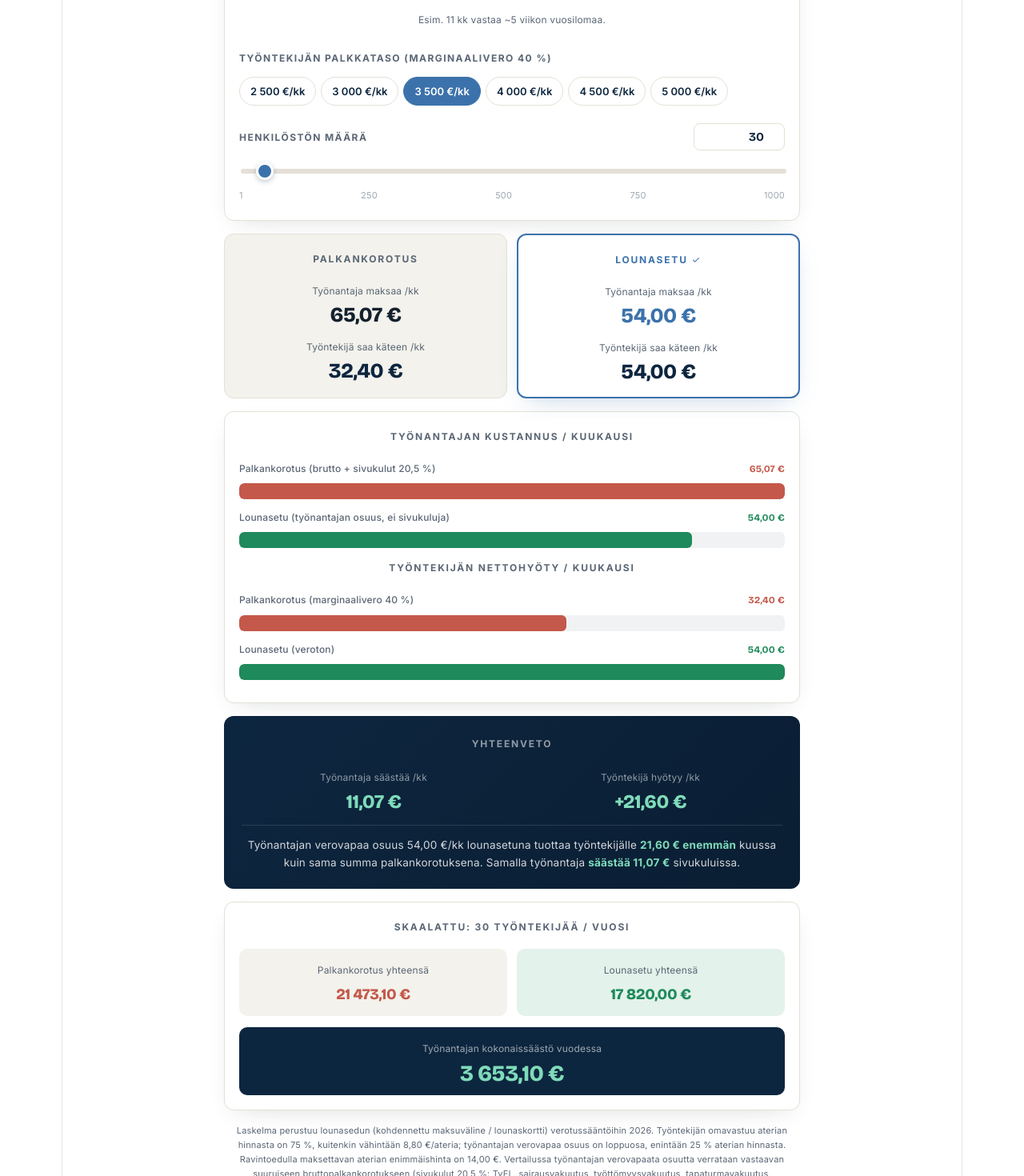
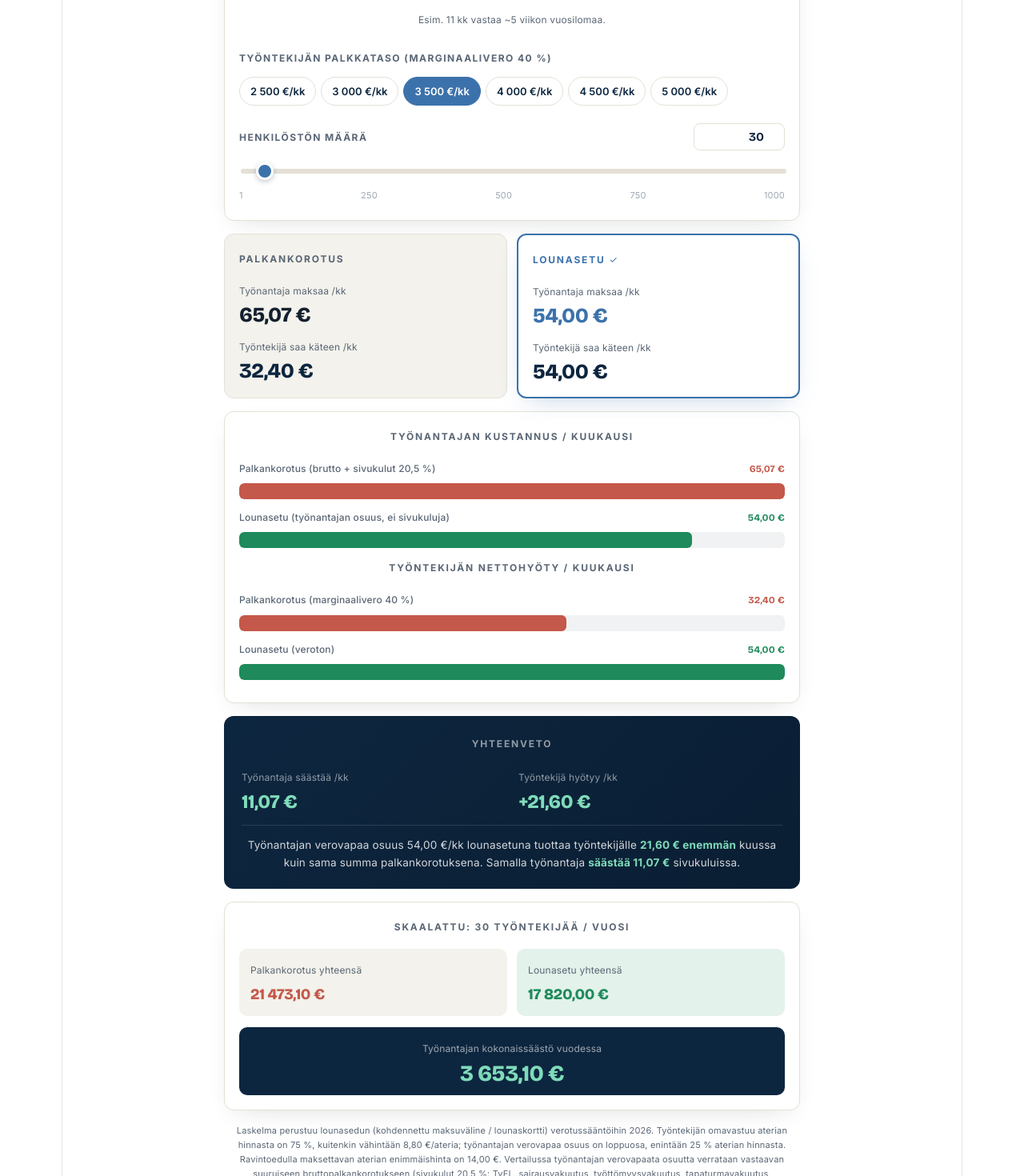
Before and after one commit to tuomaspesonen2-svg/verologia-lounasetu, a React (Vite) app: page / in a window 1280 px wide. Shown: the part 614-2084 px from the top of the page at 80% size. Built offline with nearby package versions, Linux system fonts and the light colour scheme.

Commit message:
Korjaa mobiilin pinoaminen: ResizeObserver viewport-media-queryn tilalle

```diff
--- a/src/LounasetuLaskelma.jsx
+++ b/src/LounasetuLaskelma.jsx
@@ -1,16 +1,16 @@
-import { useState, useMemo } from "react";
+import { useState, useMemo, useRef, useEffect } from "react";
 
 /* Verologia-laskuri – sivuston design-järjestelmä
 Fontit: Bricolage Grotesque (otsikot/numerot) + Inter (leipä)
 Värit vastaavat verologia.fi:n :root-muuttujia. */
 const NAVY = "#0D263F";
 const NAVY_2 = "#0A1E33";
-const ACCENT = "#3C72AB";       // sivuston sininen aksentti
-const ACCENT_SOFT = "#DCE6F1";  // soft blue
-const GREEN = "#1F8A5B";        // säästö / positiivinen
-const GREEN_SOFT = "#7FDBBA";   // säästö tummalla taustalla
-const GREEN_PANEL = "#E3F2EA";  // vaalea vihreä paneeli
-const RED = "#C4584A";          // lisäkustannus / epäedullinen
+const ACCENT = "#3C72AB"; // sivuston sininen aksentti
+const ACCENT_SOFT = "#DCE6F1"; // soft blue
+const GREEN = "#1F8A5B"; // säästö / positiivinen
+const GREEN_SOFT = "#7FDBBA"; // säästö tummalla taustalla
+const GREEN_PANEL = "#E3F2EA"; // vaalea vihreä paneeli
+const RED = "#C4584A"; // lisäkustannus / epäedullinen
 const SAND = "#F3F2EC";
 const INK = "#14202E";
 const MUTED = "#5A6675";
@@ -112,9 +112,10 @@ const sliderCSS = `
 box-shadow:0 2px 6px rgba(13,38,63,.25); }
 .vl-range::-moz-range-thumb{ width:22px; height:22px; border-radius:50%; background:${ACCENT};
 cursor:pointer; border:3px solid #fff; box-shadow:0 2px 6px rgba(13,38,63,.25); }
-
-@media(max-width:600px){ div[style*="minmax(0"]{grid-template-columns:1fr !important} div[style*="minmax(0"]>div{text-align:center !important} }
 `;
+// Responsiivisuus hoidetaan ResizeObserverilla (mittaa widgetin OMAN leveyden),
+// ei viewport-media-queryllä. Näin layout ei riko ison resoluution puhelimilla,
+// joissa näytön skaalaus voi nostaa CSS-leveyden yli 600px:n (esim. Samsung).
 
 export default function LounasetuLaskelma() {
 const [lunches, setLunches] = useState(18);
@@ -122,6 +123,21 @@ const [salaryIdx, setSalaryIdx] = useState(2);
 const [employees, setEmployees] = useState(30);
 const [activeMonths, setActiveMonths] = useState(ACTIVE_MONTHS_DEFAULT);
 const [mealPrice, setMealPrice] = useState(MEAL_PRICE_DEFAULT);
+
+// Responsiivinen pinoaminen widgetin OMAN leveyden mukaan (ei viewportin).
+const rootRef = useRef(null);
+const [narrow, setNarrow] = useState(false);
+useEffect(() => {
+const el = rootRef.current;
+if (!el || typeof ResizeObserver === "undefined") return;
+const ro = new ResizeObserver((entries) => {
+setNarrow(entries[0].contentRect.width < 560);
+});
+ro.observe(el);
+return () => ro.disconnect();
+}, []);
+const cols2 = narrow ? "1fr" : "minmax(0,1fr) minmax(0,1fr)";
+const ctr = narrow ? "center" : "left";
 
 const salary = SALARY_EXAMPLES[salaryIdx];
 
@@ -135,7 +151,7 @@ setEmployees(clamped);
 const calc = useMemo(() => {
 // Työntekijän omavastuu = 75 % aterian hinnasta, väh. 8,80 €.
 const omavastuu = Math.max(0.75 * mealPrice, EMPLOYEE_MIN_SHARE);
-// Työnantajan verovapaa osuus = aterian hinta − omavastuu (enintään 25 %).
+// Työnantajan verovapaa osuus = aterian hinta - omavastuu (enintään 25 %).
 const employerPerMeal = Math.max(0, mealPrice - omavastuu);
 
 const monthlyBenefit = employerPerMeal * lunches;
@@ -172,7 +188,7 @@ border: `1px solid ${LINE}`, boxShadow: SHADOW_SM,
 };
 
 return (
-<div style={{ minHeight: "100vh", background: WHITE, fontFamily: BODY, color: INK }}>
+<div ref={rootRef} style={{ minHeight: "100vh", background: WHITE, fontFamily: BODY, color: INK }}>
 <link rel="preconnect" href="https://fonts.googleapis.com" />
 <link href="https://fonts.googleapis.com/css2?family=Bricolage+Grotesque:opsz,wght@12..96,600;12..96,700;12..96,800&family=Inter:wght@400;500;600;700&display=swap" rel="stylesheet" />
 <style>{sliderCSS}</style>
@@ -300,9 +316,9 @@ value={employees} onChange={(e) => setEmployees(Number(e.target.value))} />
 </div>
 
 {/* Comparison cards */}
-<div style={{ display: "grid", gridTemplateColumns: "minmax(0,1fr) minmax(0,1fr)", gap: 12, marginBottom: 16 }}>
+<div style={{ display: "grid", gridTemplateColumns: cols2, gap: 12, marginBottom: 16 }}>
 {/* Salary card (neutral) */}
-<div style={{ ...card, background: SAND, boxShadow: "none" }}>
+<div style={{ ...card, background: SAND, boxShadow: "none", textAlign: ctr }}>
 <Eyebrow><span style={{ color: MUTED }}>Palkankorotus</span></Eyebrow>
 <div style={{ fontSize: 12, color: MUTED, margin: "14px 0 4px" }}>Työnantaja maksaa /kk</div>
 <div style={{ fontFamily: HEAD, fontSize: 26, fontWeight: 800, color: INK, letterSpacing: "-.02em" }}>
@@ -318,6 +334,7 @@ value={employees} onChange={(e) => setEmployees(Number(e.target.value))} />
 <div style={{
 ...card, border: `2px solid ${ACCENT}`,
 boxShadow: "0 10px 30px -14px rgba(60,114,171,0.4)",
+textAlign: ctr,
 }}>
 <Eyebrow>Lounasetu ✓</Eyebrow>
 <div style={{ fontSize: 12, color: MUTED, margin: "14px 0 4px" }}>Työnantaja maksaa /kk</div>
@@ -353,7 +370,7 @@ background: `linear-gradient(135deg, ${NAVY} 0%, ${NAVY_2} 100%)`,
 borderRadius: 12, padding: 22, color: "#fff", marginBottom: 16,
 }}>
 <Eyebrow light>Yhteenveto</Eyebrow>
-<div style={{ display: "grid", gridTemplateColumns: "minmax(0,1fr) minmax(0,1fr)", gap: 16, margin: "16px 0" }}>
+<div style={{ display: "grid", gridTemplateColumns: cols2, gap: 16, margin: "16px 0", textAlign: ctr }}>
 <div>
 <div style={{ fontSize: 12, color: "rgba(255,255,255,0.55)", marginBottom: 4 }}>Työnantaja säästää /kk</div>
 <div style={{ fontFamily: HEAD, fontSize: 24, fontWeight: 800, color: GREEN_SOFT, letterSpacing: "-.02em" }}>
@@ -380,7 +397,7 @@ Samalla työnantaja <strong style={{ color: GREEN_SOFT }}>säästää {fmt(calc.
 {/* Scale */}
 <div style={{ ...card, marginBottom: 16 }}>
 <Eyebrow><span style={{ color: MUTED }}>Skaalattu: {employees} työntekijää / vuosi</span></Eyebrow>
-<div style={{ display: "grid", gridTemplateColumns: "minmax(0,1fr) minmax(0,1fr)", gap: 12, marginTop: 14 }}>
+<div style={{ display: "grid", gridTemplateColumns: cols2, gap: 12, marginTop: 14, textAlign: ctr }}>
 <div style={{ background: SAND, borderRadius: 10, padding: 14 }}>
 <div style={{ fontSize: 12, color: MUTED, marginBottom: 4 }}>Palkankorotus yhteensä</div>
 <div style={{ fontFamily: HEAD, fontSize: 19, fontWeight: 800, color: RED, letterSpacing: "-.02em" }}>
```
Lines whose indentation alone changed are shown as unchanged.
